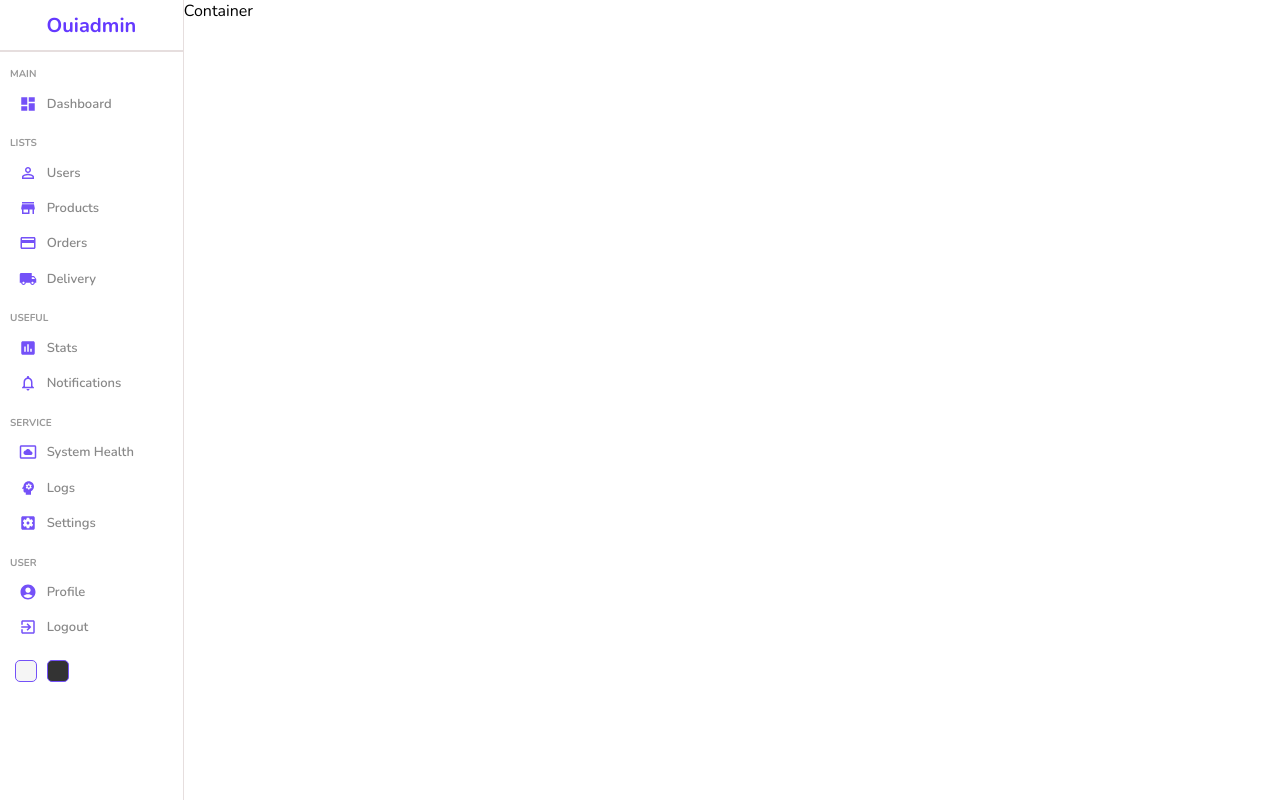
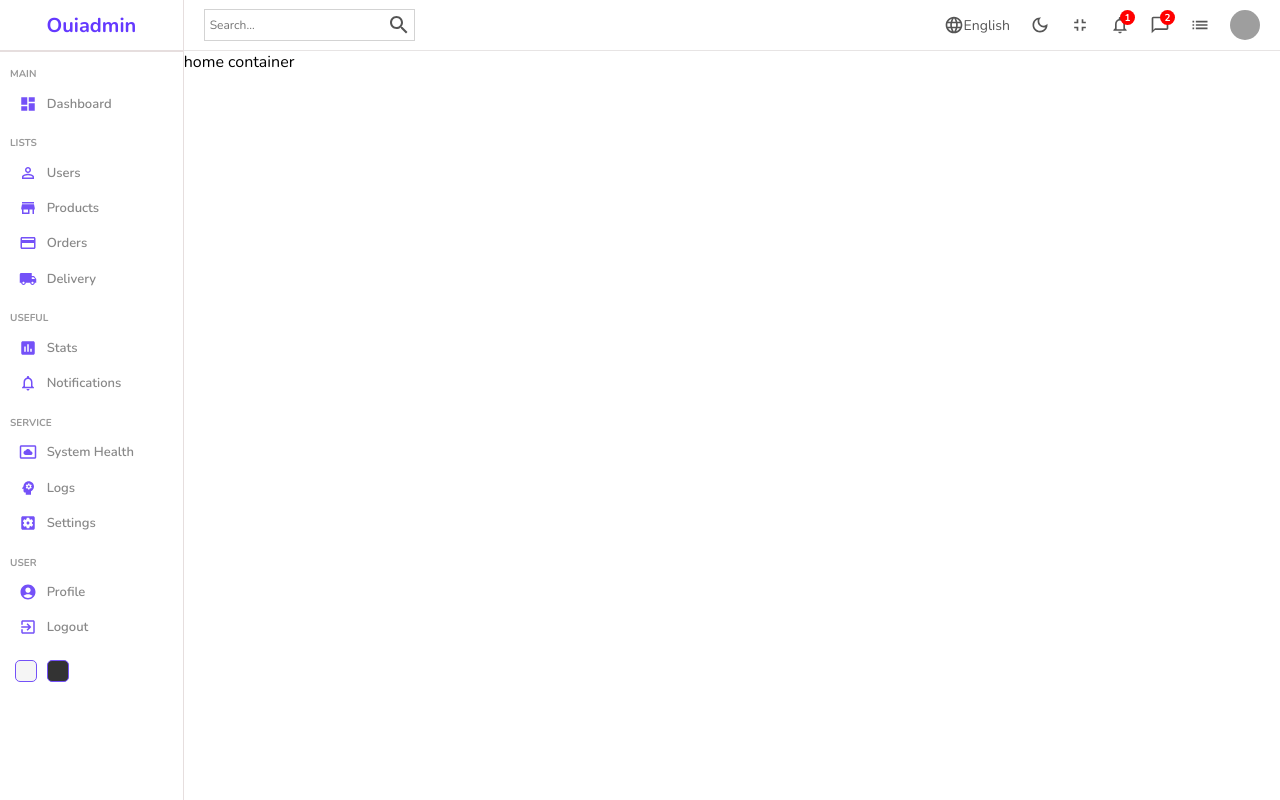
Before and after one commit to amaboh/AdminDashBoard, a React (Create React App) app in the folder board/: page / in a window 1280 px wide. Built offline with nearby package versions, Linux system fonts and the light colour scheme; grey boxes are pictures that could not be loaded; the HTML template or start-up script is replaced by a standard one.

Commit message:
navbar implemented

```diff
--- a/board/src/components/navbar/Navbar.jsx
+++ b/board/src/components/navbar/Navbar.jsx
@@ -1,8 +1,49 @@
 import "./navbar.scss"
+
+import SearchOutlinedIcon from '@mui/icons-material/SearchOutlined';
+import LanguageOutlinedIcon from '@mui/icons-material/LanguageOutlined';
+import DarkModeOutlinedIcon from '@mui/icons-material/DarkModeOutlined';
+import FullscreenExitOutlinedIcon from '@mui/icons-material/FullscreenExitOutlined';
+import NotificationsNoneOutlinedIcon from '@mui/icons-material/NotificationsNoneOutlined';
+import ChatBubbleOutlineOutlinedIcon from '@mui/icons-material/ChatBubbleOutlineOutlined';
+import ListOutlinedIcon from '@mui/icons-material/ListOutlined';
 
 const Navbar = () => {
   return (
-    <div>navbar</div>
+    <div className="navbar">
+      <div className="wrapper">
+        <div className="search">
+          <input type="text" placeholder="Search..."/>
+          <SearchOutlinedIcon />
+        </div>
+        <div className="items">
+            <div className="item">
+                <LanguageOutlinedIcon className="icon"/>
+                English
+            </div>
+            <div className="item">
+                <DarkModeOutlinedIcon className="icon"/>
+            </div>
+            <div className="item">
+                <FullscreenExitOutlinedIcon className="icon"/>
+            </div>
+            <div className="item">
+                <NotificationsNoneOutlinedIcon className="icon"/>
+                <div className="counter">1</div>
+            </div>
+            <div className="item">
+                <ChatBubbleOutlineOutlinedIcon className="icon"/>
+                <div className="counter">2</div>
+            </div>
+            <div className="item">
+                <ListOutlinedIcon className="icon"/>
+            </div>
+            <img src="https://images.pexels.com/photos/2764975/pexels-photo-2764975.jpeg?cs=srgb&dl=pexels-tubarones-photography-2764975.jpg&fm=jpg"
+                alt=""
+                className="avatar"/>
+        </div>
+      </div>
+    </div>
   )
 }
 
--- a/board/src/components/navbar/navbar.scss
+++ b/board/src/components/navbar/navbar.scss
@@ -0,0 +1,71 @@
+.navbar{
+    height: 50px;
+    border-bottom: 0.5px solid rgb(231, 228, 228);
+    display: flex;
+    align-items: center;
+    font-size: 14px;
+    color: #555;
+
+    .wrapper{
+        width: 100%;
+        justify-content: space-between ;
+        padding: 20px;
+        display: flex;
+        align-items: center;
+
+        .search{
+            display: flex;
+            align-items: center;
+            border: 0.5px solid lightgray;
+            padding: 3px;
+
+            input{
+                border: none;
+                outline: none;
+                background: transparent;
+
+                &::placeholder{
+                    font-size: 12px;
+                }
+            }
+        }
+        .items{
+            display: flex;
+            align-items: center;
+
+            .item{
+                display: flex;
+                align-items: center;
+                margin-right: 20px;
+                position: relative;
+
+                .icon{
+                    font-size: 20px;
+                }
+            }
+
+            .avatar{
+                width: 30px;
+                height: 30px;
+                border-radius: 50% ;
+            }
+
+            .counter{
+                width: 15px;
+                height: 15px;
+                background-color: red;
+                border-radius: 50% ;
+                color: #ffff;
+                display: flex;
+                align-items: center;
+                justify-content: center;
+                font-size: 10px;
+                font-weight: bold;
+                position: absolute;
+                top: -5px;
+                right: -5px;
+            }
+
+        }
+    }
+}
--- a/board/src/pages/home/Home.jsx
+++ b/board/src/pages/home/Home.jsx
@@ -1,12 +1,17 @@
 import "./home.scss"
 
 import Sidebar from "../../components/sidebar/Sidebar"
+import Navbar from "../../components/navbar/Navbar"
+
 
 const Home = () => {
   return (
     <div className="home">
        <Sidebar/>
-        <div className="homeContainer">Container</div>
+        <div className="homeContainer">
+          <Navbar/>
+          home container
+        </div>
 
 
     </div>
```
